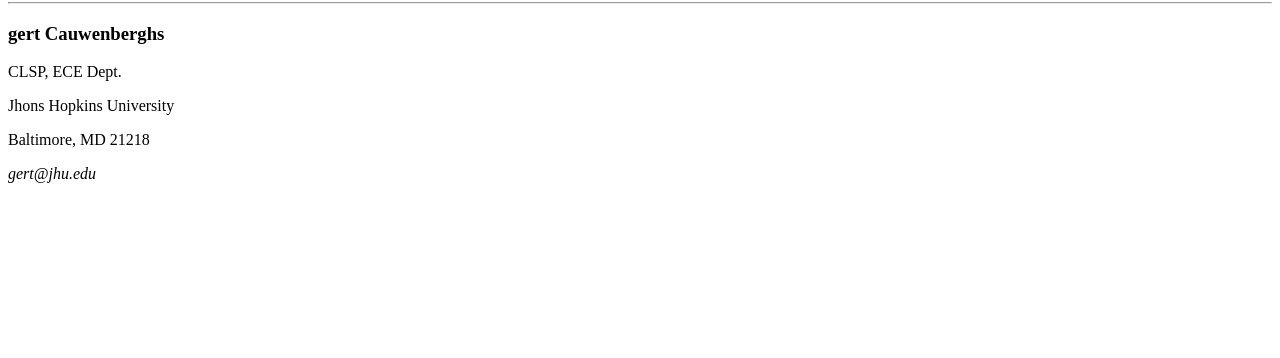
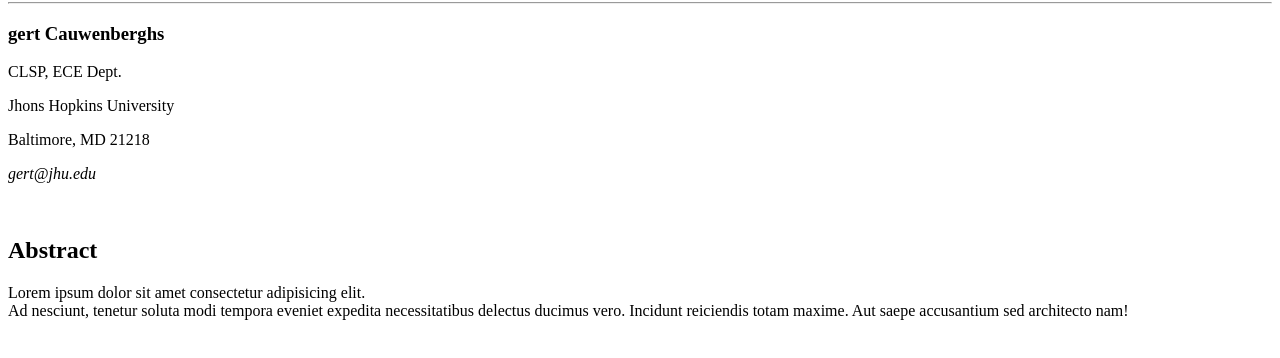
Before and after one commit to EneaSema/paper.html, a plain HTML site: page index.html in a window 1280 px wide. Shown: the part 78-436 px from the top of the page. Drawn offline with Linux system fonts and the light colour scheme.

Commit message:
add first part of Abstract

```diff
--- a/index.html
+++ b/index.html
@@ -18,5 +18,11 @@
     <p> Baltimore, MD 21218</p>
     <p> <em>gert@jhu.edu</em></p>
 
+    <br />
+
+    <h2>Abstract</h2>
+    <p>Lorem ipsum dolor sit amet consectetur adipisicing elit. <br/>
+       Ad nesciunt, tenetur soluta modi tempora eveniet expedita necessitatibus delectus ducimus vero. Incidunt reiciendis totam maxime. Aut saepe accusantium sed architecto nam!</p>
+
 </body>
 </html>
```
